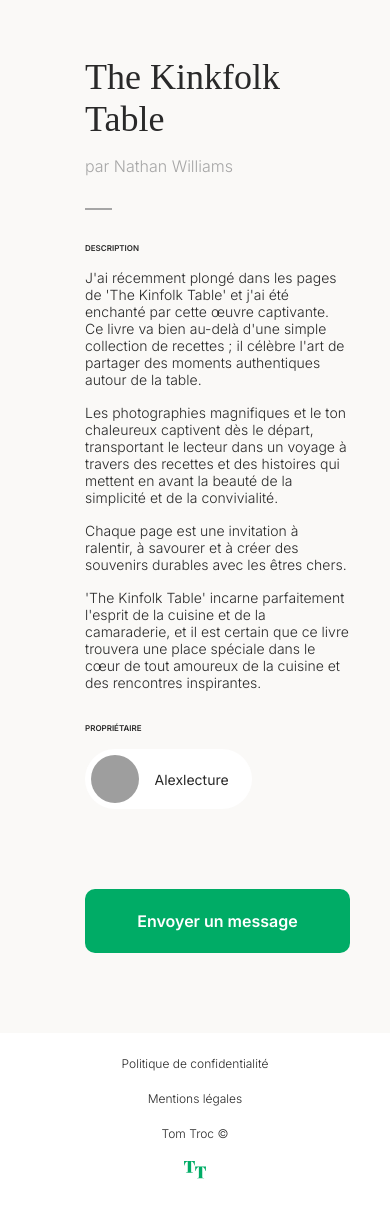
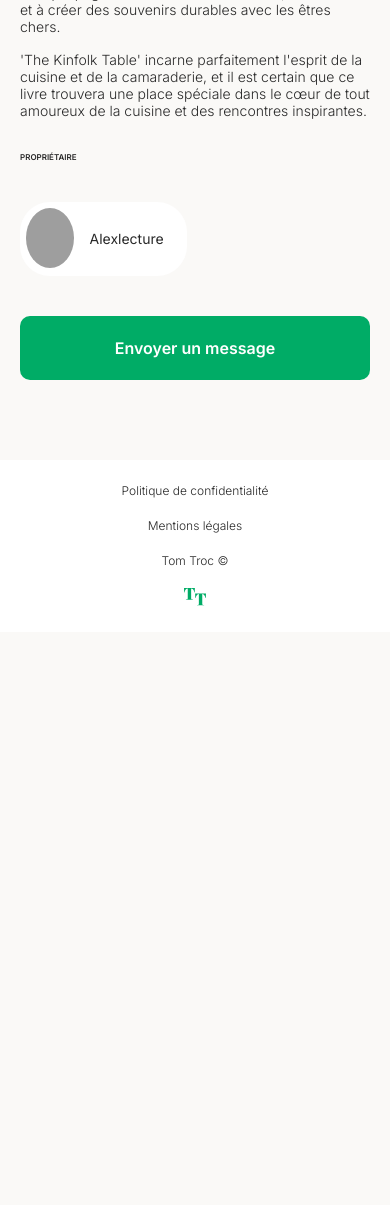
Before and after one commit to nutbreaker/projet_4_b, a PHP site: page /views/book.php in a window 390 px wide; the page is wider, and only the part inside the window is pictured. Shown: the part 1000-2205 px from the top of that part. After the commit the page ends 1606 px from the top of that part, so only its background shows below. Run offline with PHP 8.4, Linux system fonts and the light colour scheme; some web fonts are replaced; grey boxes are pictures that could not be loaded.

Commit message:
feat(book): improve responsiveness based on Figma guidelines
Improve the book page layout and enhance the overall responsiveness of the
website based on Figma guidelines.

- [X] add `book-owner` link
- [X] add `max-container-width` css variable
- [X] update `header` set max container width
- [x] `book-section-figurer` layout so that the mobile display matches the mockup

```diff
--- a/public/css/style.css
+++ b/public/css/style.css
@@ -12,6 +12,7 @@
     /* Template */
     --template-width: 100%;
     --template-max-width: 144rem;
+    --container-max-width: 114rem;
 
     /* Colors */
     --color-white: #FFFFFF;
@@ -58,7 +59,6 @@
     margin: 0;
 }
 
-header,
 main,
 footer {
     width: var(--template-width);
@@ -68,6 +68,8 @@
 header {
     position: sticky;
     top: 0;
+    width: var(--template-width);
+    max-width: var(--container-max-width);
     background-color: var(--color-lightest-gray);
     z-index: 1;
 }
@@ -326,7 +328,7 @@
     flex-wrap: wrap;
     align-items: center;
     gap: 2rem 7.8rem;
-    margin: 1.5em clamp(2rem, 5vw, 15rem);
+    margin: 1.5em 2rem;
 
     a {
         img {
@@ -653,15 +655,14 @@
     display: flex;
     gap: .25rem;
     width: var(--template-width);
-    max-width: var(--template-max-width);
-    padding: 1.5rem 15rem;
+    max-width: var(--container-max-width);
+    padding: 1.5rem 2rem;
     font-size: 1rem;
     color: var(--color-dark-gray);
 }
 
 .book-section-figure {
     display: flex;
-    flex-wrap: wrap;
     margin: 0;
 
     figcaption {
@@ -717,18 +718,48 @@
         text-align: center;
         margin-top: 8rem;
     }
-
-    div {
-        background: var(--color-white);
-        display: flex;
+}
+
+.book-owner {
+    position: relative;
+    display: flex;
+    width: fit-content;
     align-items: center;
     gap: 1.55rem;
     padding: .6rem;
+    margin-top: 1.6rem;
     border-radius: 3rem;
-        width: fit-content;
-        margin-top: 1.6rem;
+    background: var(--color-white);
+
+    &:hover {
+        span {
+            color: var(--color-green-light);
+        }
+
+        div::after {
+            display: initial;
+        }
+
+    }
+
+    div {
+        position: relative;
+
+        &::after {
+            display: none;
+            position: absolute;
+            width: 100%;
+            height: 100%;
+            left: 0;
+            content: "";
+            opacity: .4;
+            border-radius: 50%;
+            background-color: var(--color-green-light);
+        }
+    }
 
     img {
+        position: relative;
         width: 4.8rem;
         height: auto;
         object-fit: cover;
@@ -741,7 +772,6 @@
         color: var(--color-darkest-gray);
         font-weight: 400;
         margin-right: 1.7rem;
-        }
     }
 }
 
@@ -1770,6 +1800,44 @@
 
     /*
     ****************************************************************************
+    book
+    ****************************************************************************
+    */
+    .book-breadcrum {
+        display: none;
+    }
+
+    .book-section-figure {
+        flex-direction: column;
+
+        h2 {
+            font-size: 3rem;
+        }
+
+        h2+span {
+            margin-top: 4rem;
+        }
+
+        a {
+            margin-top: 4rem;
+        }
+
+        img {
+            height: auto;
+            aspect-ratio: 4/5;
+            object-position: bottom;
+        }
+
+        figcaption {
+            min-width: 100%;
+            padding-top: 4rem;
+            padding-inline: 2rem;
+        }
+    }
+
+
+    /*
+    ****************************************************************************
     footer
     ****************************************************************************
     */
--- a/views/book.php
+++ b/views/book.php
@@ -69,11 +69,14 @@
                     <p>'The Kinfolk Table' incarne parfaitement l'esprit de la cuisine et de la camaraderie, et il est certain que ce livre trouvera une place spéciale dans le cœur de tout amoureux de la cuisine et des rencontres inspirantes.</p>
 
                     <h3>Propriétaire</h3>
-                    <div>
-                        <img src="/img/alexlecture.jpg" alt="Alexlecture" ><span>Alexlecture</span>
-                    </div>
+                    <a class="book-owner" href="/profile">
+                        <div>
+                            <img src="/img/alexlecture.jpg" alt="Alexlecture">
+                        </div>
+                        <span>Alexlecture</span>
+                    </a>
 
-                    <a class="btn" href="#">Envoyer un message</a>
+                    <a class="btn" href="/chat">Envoyer un message</a>
                 </figcaption>
             </figure>
 
```
Lines whose indentation alone changed are shown as unchanged.
